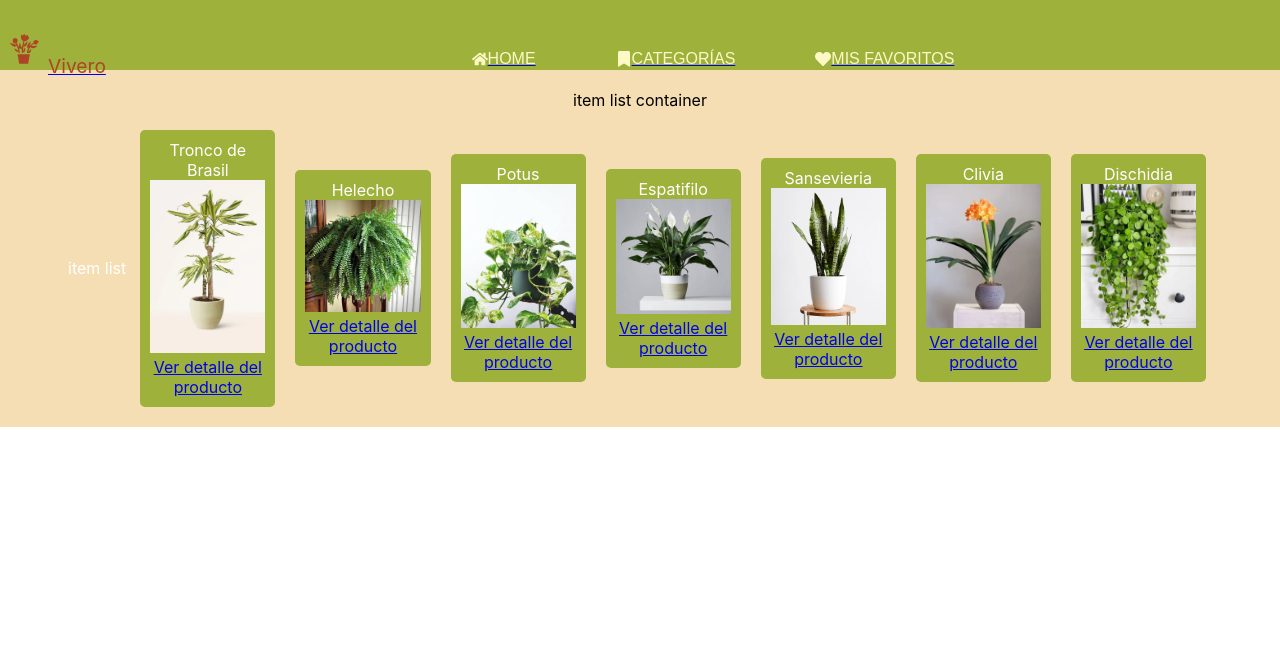
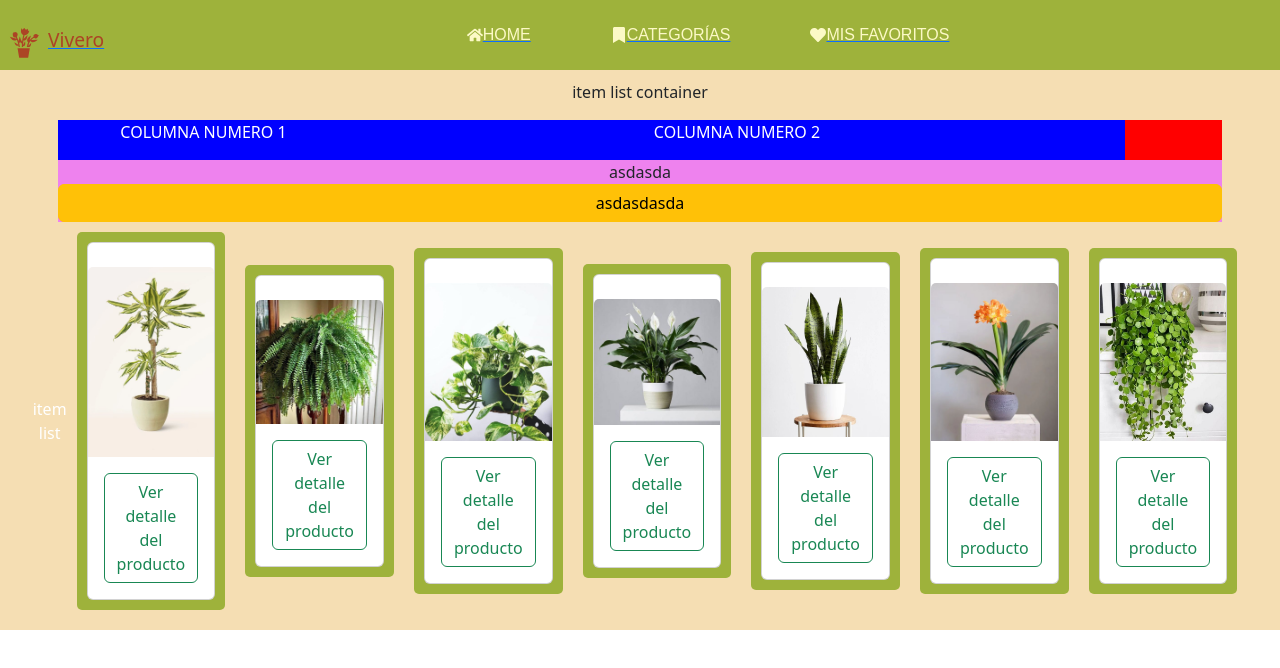
Before and after one commit to MilagrosHerrera405/vivero-herrera, a React (Create React App) app: page / in a window 1280 px wide. Shown: the top 668 px of the page. Built offline with nearby package versions, Linux system fonts and the light colour scheme.

Commit message:
clase 12

```diff
--- a/package.json
+++ b/package.json
@@ -7,6 +7,7 @@
     "@testing-library/react": "^13.3.0",
     "@testing-library/user-event": "^13.5.0",
     "bootstrap": "^5.2.0",
+    "firebase": "^9.10.0",
     "react": "^18.2.0",
     "react-bootstrap": "^2.5.0",
     "react-dom": "^18.2.0",
--- a/src/App.js
+++ b/src/App.js
@@ -7,6 +7,8 @@ import ItemDetailContainer from './components/ItemDetailContainer/ItemDetailCont
 import Cart from './components/Cart/Cart';
 import { BrowserRouter, Routes, Route } from 'react-router-dom';
 import { CartProvider } from './context/CartContext';
+import 'bootstrap/dist/css/bootstrap.min.css';
+import { PaginaFirebase } from './components/Temas/PaginaFirebase/PaginaFirebase';
 
 
 function App() {
@@ -24,6 +26,7 @@ function App() {
 				<Route path='/productos/:productoId' element={<ItemDetailContainer/>}/>
 				<Route path='/cart' element={<Cart/>}/>
 				<Route path='*' element={<ItemListContainer />}/>
+				<Route path='/firebase' element={<PaginaFirebase/>}/>
 			</Routes>
 			</div>
         </div>
--- a/src/components/Item/Item.js
+++ b/src/components/Item/Item.js
@@ -1,7 +1,6 @@
 import './Item.css';
 import React from 'react';
 import {Link} from 'react-router-dom';
-import {} from 'react-bootstrap';
 
 const Item = ({ unProducto }) => {
 	return (
--- a/src/components/ItemListContainer/ItemListContainer.css
+++ b/src/components/ItemListContainer/ItemListContainer.css
@@ -8,3 +8,19 @@
 	background: wheat;
 	padding: 10px 0;
 }
+
+.sarasa {
+	background-color: red;
+}
+
+.figazza {
+	background-color: blue;
+}
+
+.mumbasa {
+	background-color: violet;
+}
+
+.blanco {
+	color: white;
+}
--- a/src/components/ItemListContainer/ItemListContainer.js
+++ b/src/components/ItemListContainer/ItemListContainer.js
@@ -1,40 +1,54 @@
 /* eslint-disable react-hooks/exhaustive-deps */
 import React, { useEffect, useState } from 'react';
-import   './ItemListContainer.css';
+import './ItemListContainer.css';
 // import '../ItemDetailContainer/ItemDetailContainer.css';
 // import ItemCount from '../ItemCount/ItemCount';
 import ItemList from '../ItemList/ItemList';
 import { arregloProductos } from '../baseDatos/baseDatos';
-import { useParams } from "react-router-dom";
+import { useParams } from 'react-router-dom';
 
 export const ItemListContainer = ({ texto }) => {
-	const {tipoProducto} = useParams();
+	const { tipoProducto } = useParams();
 	console.log('tipoProducto', tipoProducto);
 
 	const [productos, setProductos] = useState([]);
 
-    const prom = new Promise((resolve, reject)=>{
+	const prom = new Promise((resolve, reject) => {
 		setTimeout(() => {
 			resolve(arregloProductos);
 		}, 3000);
 	});
 
 	useEffect(() => {
-		prom.then((res) =>{
-			if(!tipoProducto){
-				setProductos(res)
-			}else{
-                const nuevaLista = res.filter(item=>item.categoria === tipoProducto);
-				setProductos(nuevaLista)
+		prom.then((res) => {
+			if (!tipoProducto) {
+				setProductos(res);
+			} else {
+				const nuevaLista = res.filter((item) => item.categoria === tipoProducto);
+				setProductos(nuevaLista);
 			}
 		});
 	}, [tipoProducto]);
 
-	console.log('productos', productos)
+	console.log('productos', productos);
 	return (
-		<div className="item-list-container">
+		<div className='item-list-container'>
 			<p>item list container</p>
-		<ItemList productos={productos}/>
+			<div className='container m-0 p-0 align-center'>
+				<div className='row sarasa'>
+					<div className='col-xs-12 col-md-3 figazza'>
+						<p className='blanco'>COLUMNA NUMERO 1</p>
+					</div>
+					<div className='col-xs-12 col-md-8 figazza'>
+						<p className='blanco'>COLUMNA NUMERO 2</p>
+					</div>
+					<div className='col-xs-12 mumbasa'>asdasda</div>
+				</div>
+				<div className='row mumbasa'>
+					<button className='btn btn-warning'>asdasdasda</button>
+				</div>
+			</div>
+			<ItemList productos={productos} />
 		</div>
 	);
 };
--- /dev/null
+++ b/src/components/Temas/PaginaFirebase/PaginaFirebase.js
@@ -0,0 +1,23 @@
+import React, { useEffect }  from 'react';
+import {collection, getDocs} from "firebase/firestore";
+import {db} from "../../../utils/firebase";
+import { useState } from 'react';
+
+
+export const PaginaFirebase = () => {
+	const [arregloProductos, setArregloProductos] = useState([]);
+
+	useEffect(() =>{
+		const getData = async ()=>{
+			const query = collection(db,"items");
+			const response = await getDocs(query);
+			const docs = response.docs;
+			const data = docs.map(doc=>{return{...doc.data(), id:doc.id}})
+			setArregloProductos(data);
+		}
+		getData()
+	},[]);
+
+
+	return <div>PaginaFirebase</div>;
+};
--- /dev/null
+++ b/src/utils/firebase.js
@@ -0,0 +1,16 @@
+import { initializeApp } from 'firebase/app';
+import { getFirestore } from 'firebase/firestore';
+
+const firebaseConfig = {
+	apiKey: 'AIzaSyCVRsLdVch_8shq5DyEZTCnh_iPAZL64bM',
+	authDomain: 'vivero-herrera.firebaseapp.com',
+	projectId: 'vivero-herrera',
+	storageBucket: 'vivero-herrera.appspot.com',
+	messagingSenderId: '1087466150066',
+	appId: '1:1087466150066:web:ee80037ed80c7b9b1f91ab',
+};
+
+const app = initializeApp(firebaseConfig);
+const db = getFirestore(app);
+
+export { db };
```
Also changed, not shown: 1 other file (tests, documents, lock files or other folders). Lines whose indentation alone changed are shown as unchanged.
